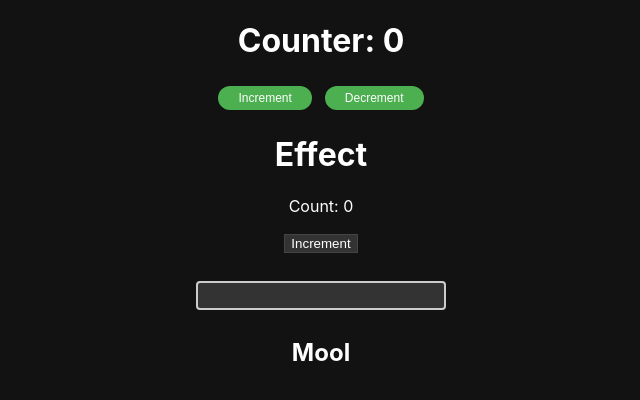
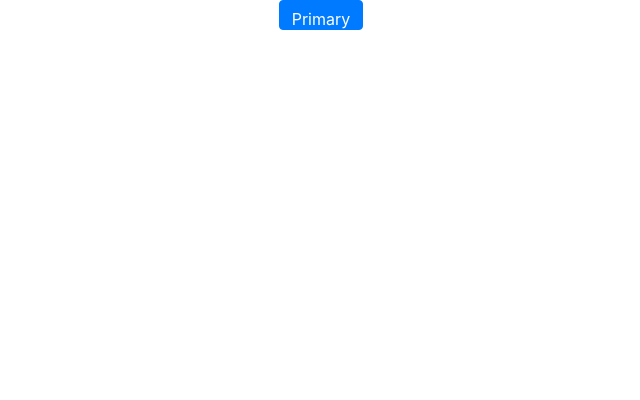
Before and after one commit to Shivam-io-afk/learningReact, a React (Create React App) app: page / in a window 1280 px wide. Shown: the top 400 px of the page, without its empty margins (319-959 px from the left). Built offline with nearby package versions, Linux system fonts and the light colour scheme.

Commit message:
knowReact;

```diff
--- a/package.json
+++ b/package.json
@@ -6,7 +6,9 @@
     "@testing-library/jest-dom": "^5.17.0",
     "@testing-library/react": "^13.4.0",
     "@testing-library/user-event": "^13.5.0",
+    "bootstrap": "^4.6.0",
     "react": "^18.3.1",
+    "react-bootstrap": "^2.10.7",
     "react-dom": "^18.3.1",
     "react-form-handler": "^1.0.3",
     "react-scripts": "5.0.1",
--- a/src/Hooks/Effect.js
+++ b/src/Hooks/Effect.js
@@ -37,7 +37,7 @@ export function EffectWithStateProps(props){
     },[props.data]);
     return(
         <div>
-            <h2>Mool</h2>
+            <h2>-----------------------</h2>
         </div>
     )
 
--- a/src/Hooks/State.js
+++ b/src/Hooks/State.js
@@ -19,6 +19,7 @@ const Counter = () => {
             <button onClick={increment} className={Styles.coolbutton}>Increment</button>
             &nbsp;&nbsp;
             <button onClick={decrement} className={Styles.coolbutton}>Decrement</button>
+
         </div>
     );
 };
--- /dev/null
+++ b/src/Hooks/bootstrapps.js
@@ -0,0 +1,14 @@
+import React from 'react';
+import { Button } from 'react-bootstrap';
+const Styling = () => {
+    return (
+        <div>
+            <Button bsStyle="primary" bsSize="large">Primary</Button>
+        </div>
+    );
+
+}
+
+export default Styling;
+
+//leave the below code as it is not required for this example
--- a/src/index.css
+++ b/src/index.css
@@ -1,3 +1,4 @@
+
 body {
   margin: 0;
   font-family: -apple-system, BlinkMacSystemFont, 'Segoe UI', 'Roboto', 'Oxygen',
@@ -11,3 +12,9 @@ code {
   font-family: source-code-pro, Menlo, Monaco, Consolas, 'Courier New',
     monospace;
 }
+body {
+  display: flex;
+  justify-content: center;
+  align-items: flex-start;
+  height: 100vh;
+}
--- a/src/index.js
+++ b/src/index.js
@@ -10,9 +10,13 @@ import Class from './ClassComponent';
 import Rendering from './ConditionRenderin';
 import States from './Hooks/State';
 import Effect from './Hooks/Effect';
+import Boots from './Hooks/bootstrapps';
+import 'bootstrap/dist/css/bootstrap.min.css';
+
+
 
 const root = ReactDOM.createRoot(document.getElementById('root'));
-var k = 1;
+var k = 3;
 root.render(
   <div>
     {
@@ -41,10 +45,16 @@ root.render(
           <Class />
         </div>
         :
-        <div>
-          <States/>
-          <Effect/>
-        </div>
+        k < 2 ?
+          <div>
+            <States />
+            <Effect />
+          </div>
+          :
+          <div>
+            <Boots/>
+          </div>
+
     }
   </div>
 );
```
Also changed, not shown: src/Hooks/buttons.module.css (line endings or trailing spaces), 1 other file (tests, documents, lock files or other folders).
